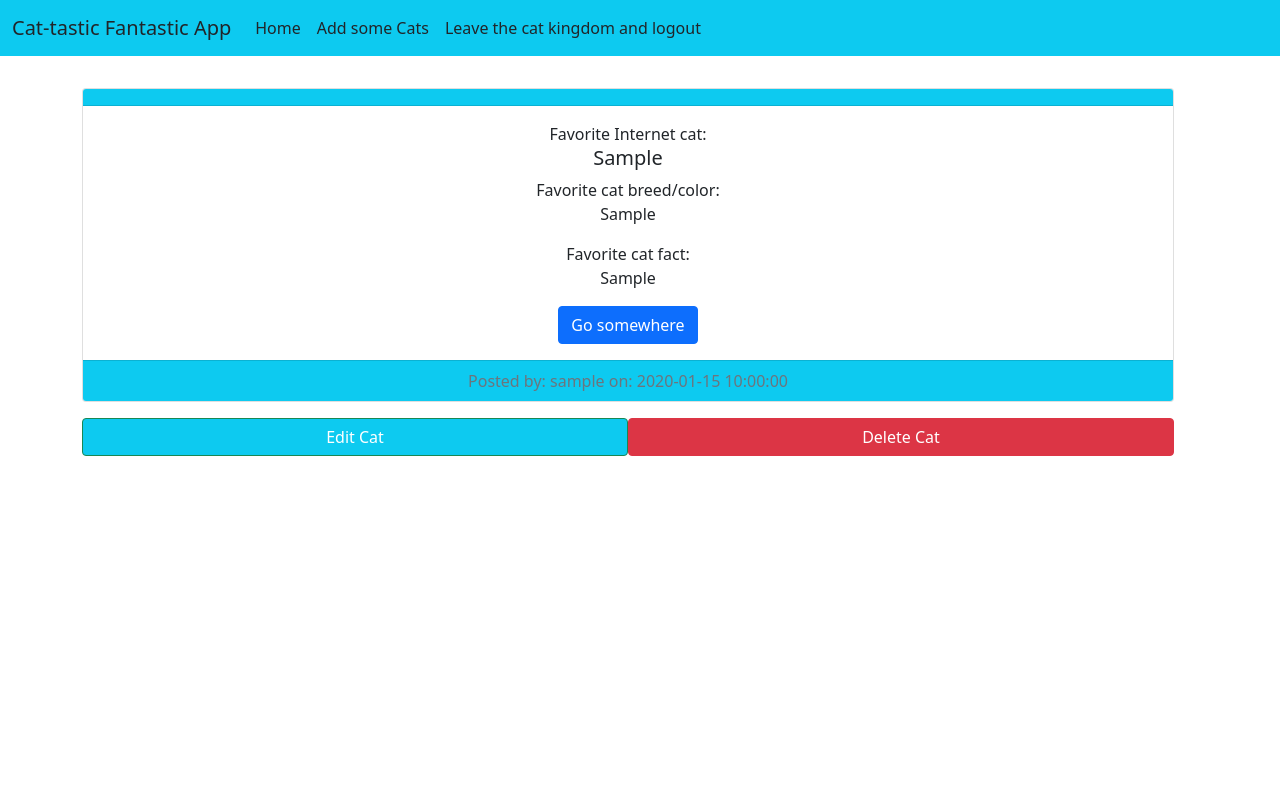
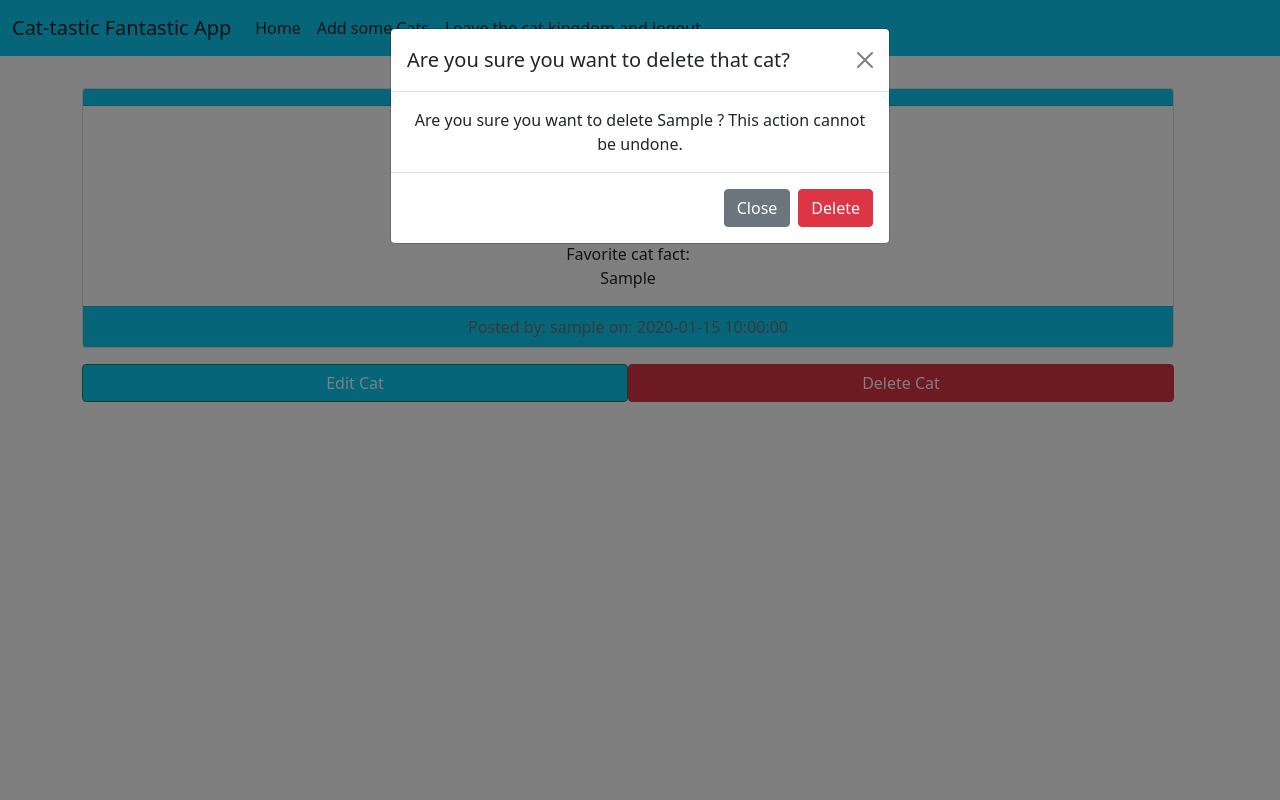
Before and after one commit to Navi-beep/cat_app, a Flask app: page /cats/1 in a window 1280 px wide, after a click on "Delete Cat". Run offline with Flask 2, Linux system fonts and the light colour scheme; a user stored in the database is signed in; tables that the repository leaves empty hold one stand-in row (values such as "Sample post"); some libraries are stand-ins or nearby versions.

Commit message:
added delete cat option

```diff
--- a/app/routes.py
+++ b/app/routes.py
@@ -87,3 +87,14 @@ def edit_cat(cat_id):
         flash(f"{cat_to_edit.fav_int_cat} has been updated for you", "success")
         return redirect(url_for('view_cat', cat_id=cat_id))
     return render_template('editcat.html', cat=cat_to_edit, form=form)
+
+@app.route('/cats/<cat_id>/delete')
+@login_required
+def delete_cat(cat_id):
+    cat_to_delete = Add_Cat.query.get_or_404(cat_id)
+    if cat_to_delete.author != current_user:
+        flash("You can't do that! You're not allowed to delete that cat!!!", "danger")
+        return redirect(url_for('hello_cat'))
+    cat_to_delete.delete()
+    flash(f"{cat_to_delete.fav_int_cat} has been deleted, how sad meow meow", "info")
+    return redirect(url_for('hello_cat'))
--- a/app/templates/index.html
+++ b/app/templates/index.html
@@ -33,7 +33,7 @@
 
               <h7>Favorite cat fact:</h7>
               <p class="card-text"> {{ cat.fav_cat_fact }}</p>
-              <a href="#" class="btn btn-primary">Go somewhere</a>
+
             </div>
             <div class="card-footer bg-info text-muted">
               Posted by: {{ cat.author.username }} on:
--- a/app/templates/viewcat.html
+++ b/app/templates/viewcat.html
@@ -1,6 +1,6 @@
 {% extends 'base.html' %}
 
-{% block title %} View cat post {% endblock title %}
+{% block title %} View cat entry {% endblock title %}
 
 
 {% block content %}
@@ -17,7 +17,7 @@
 
       <h7>Favorite cat fact:</h7>
       <p class="card-text"> {{ cat.fav_cat_fact }}</p>
-      <a href="#" class="btn btn-primary">Go somewhere</a>
+
     </div>
     <div class="card-footer bg-info text-muted">
       Posted by: {{ cat.author.username }} on:
@@ -31,11 +31,30 @@
     <a href="{{ url_for('edit_cat', cat_id=cat.id) }}" class="btn btn-success w-50 bg-info">Edit Cat</a>
 
     <button type="button" class="btn btn-danger w-50" data-bs-toggle="modal" data-bs-target="#deleteModal">Delete Cat</button>
+  </div>
 
+  <div class="modal fade" id="deleteModal" tabindex="-1" aria-labelledby="deleteModalLabel" aria-hidden="true">
+    <div class="modal-dialog">
+    <div class="modal-content">
+        <div class="modal-header">
+        <h5 class="modal-title" id="deleteModalLabel">Are you sure you want to delete that cat?</h5>
+        <button type="button" class="btn-close" data-bs-dismiss="modal" aria-label="Close"></button>
+        </div>
+        <div class="modal-body text-center">
+        Are you sure you want to delete {{ cat.fav_int_cat }} ?
+        This action cannot be undone.
+        </div>
+        <div class="modal-footer">
+        <button type="button" class="btn btn-secondary" data-bs-dismiss="modal">Close</button>
+        <a href="{{ url_for('delete_cat', cat_id=cat.id) }}" class="btn btn-danger">Delete</a>
+        </div>
+    </div>
+    </div>
+</div>
 
 {% endif %}
 
 
-  </div>
+
 
 {% endblock content %}
```
